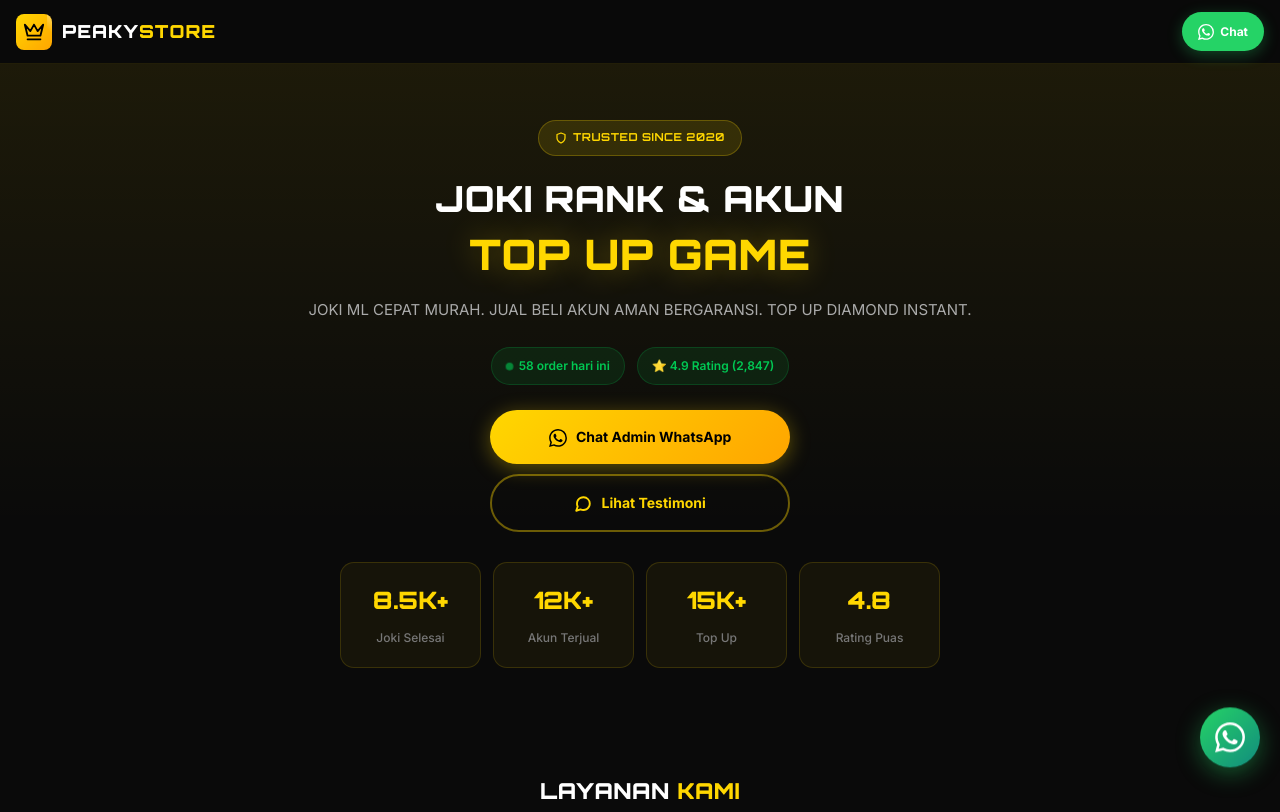
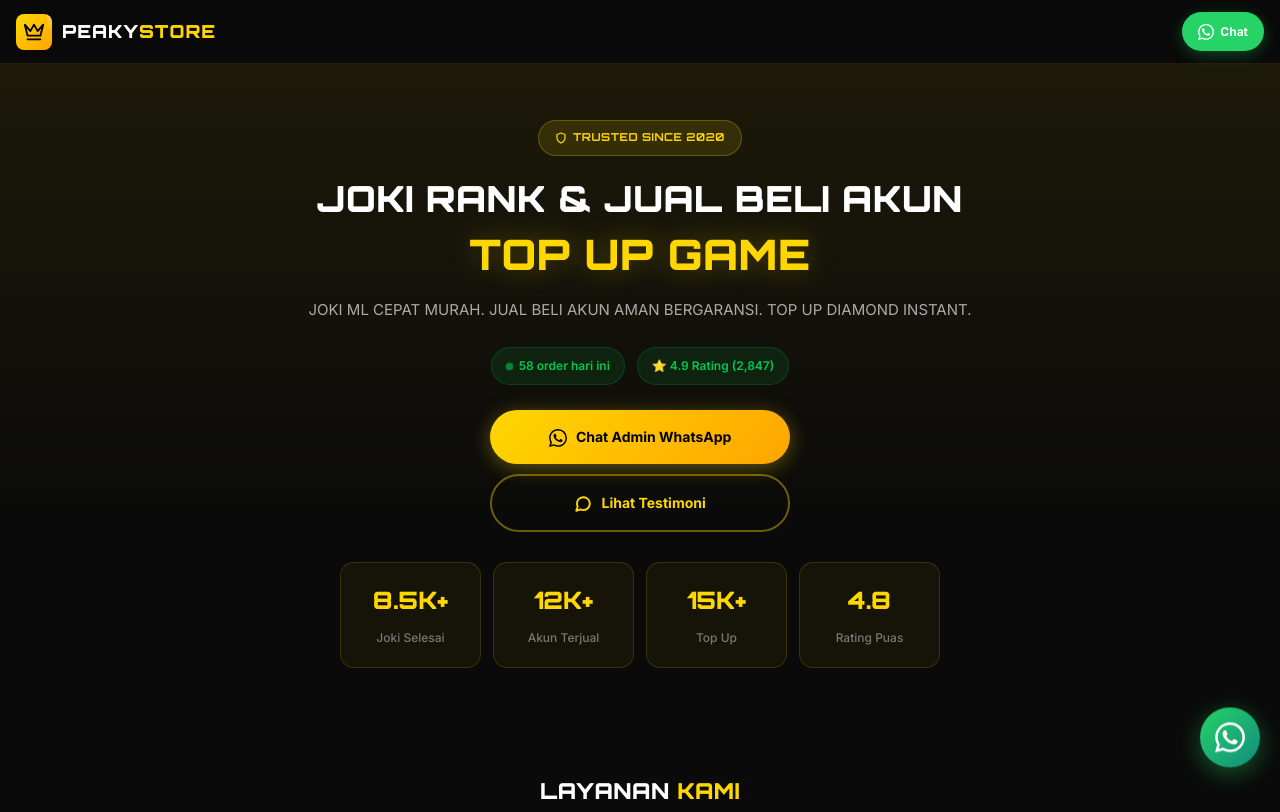
Before and after one commit to Vinn1618/peakyWEB, a plain HTML site: page index.html in a window 1280 px wide. Shown: the top 812 px of the page. Drawn offline with Linux system fonts and the light colour scheme.

Commit message:
Update heading from 'AKUN' to 'JUAL BELI AKUN'

```diff
--- a/index.html
+++ b/index.html
@@ -181,7 +181,7 @@
 <svg><use href="#icon-shield"/></svg>
 TRUSTED SINCE 2020
 </div>
-<h1>JOKI RANK & AKUN<br><span class="gold">TOP UP GAME</span></h1>
+<h1>JOKI RANK & JUAL BELI AKUN<br><span class="gold">TOP UP GAME</span></h1>
 <p class="subtitle">JOKI ML CEPAT MURAH. JUAL BELI AKUN AMAN BERGARANSI. TOP UP DIAMOND INSTANT.</p>
 
 <div class="stats">
```
